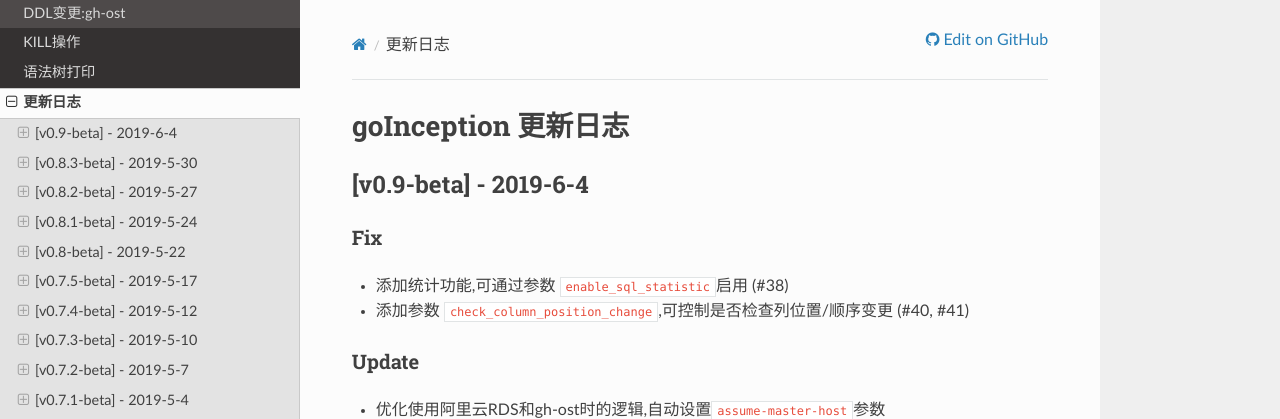
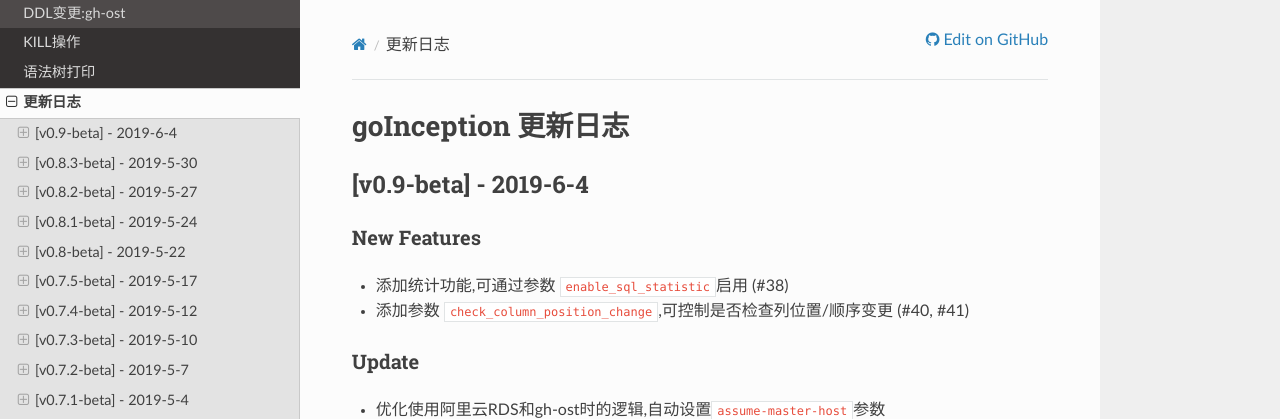
Before and after one commit to hanchuanchuan/goInception, an MkDocs documentation site: the page built from docs/changelog.md, in a window 1280 px wide and 900 px high. Shown: the top 419 px of the window. Built offline with MkDocs 1.6.1, drawn with Linux system fonts in a browser that asks for light colours; nearby versions of some CDN libraries.

Commit message:
docs: update changelog

```diff
--- a/docs/changelog.md
+++ b/docs/changelog.md
@@ -3,7 +3,7 @@
 
 ## [v0.9-beta] - 2019-6-4
 
-### Fix
+### New Features
 * 添加统计功能,可通过参数 `enable_sql_statistic`启用 (#38)
 * 添加参数 `check_column_position_change`,可控制是否检查列位置/顺序变更 (#40, #41)
 
```
